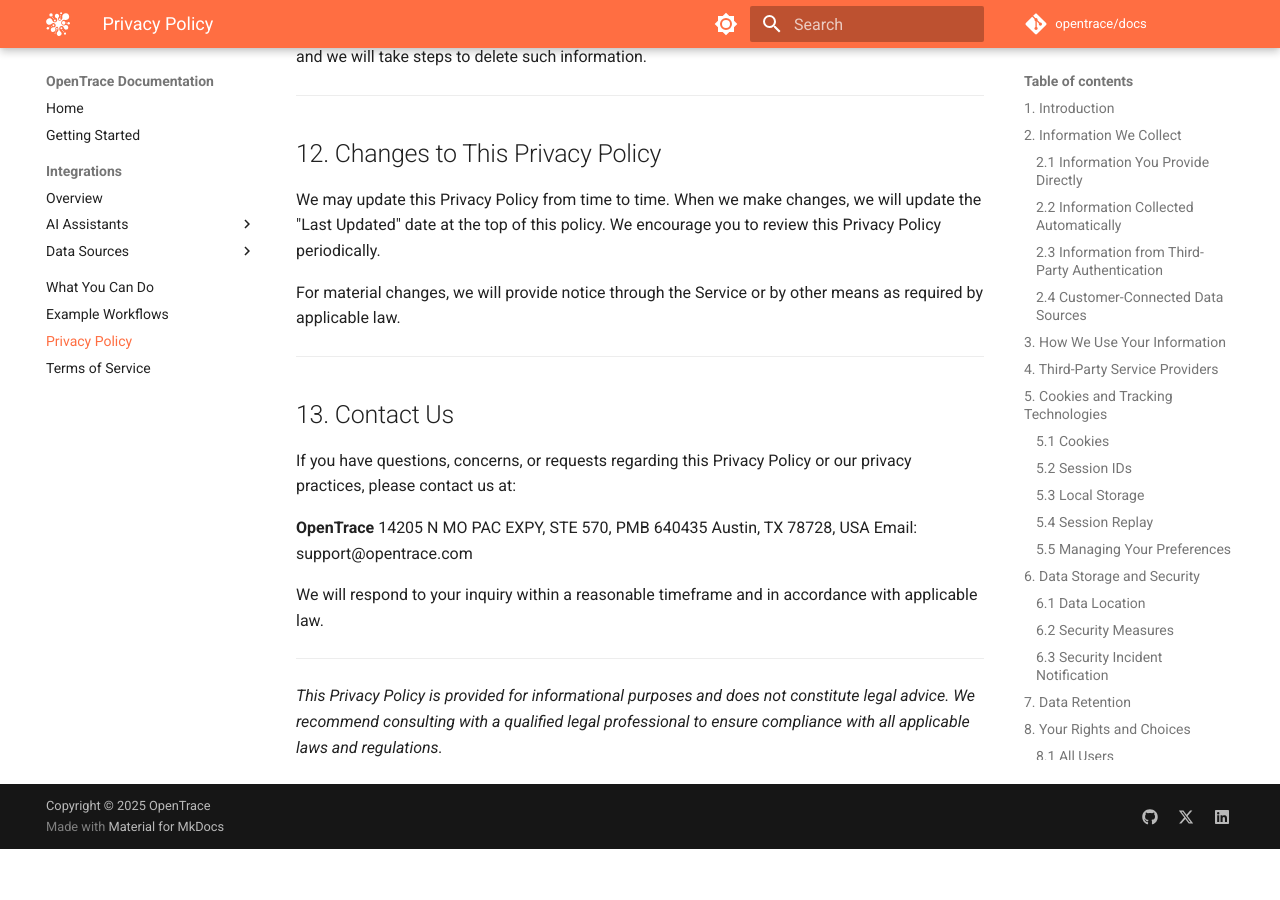
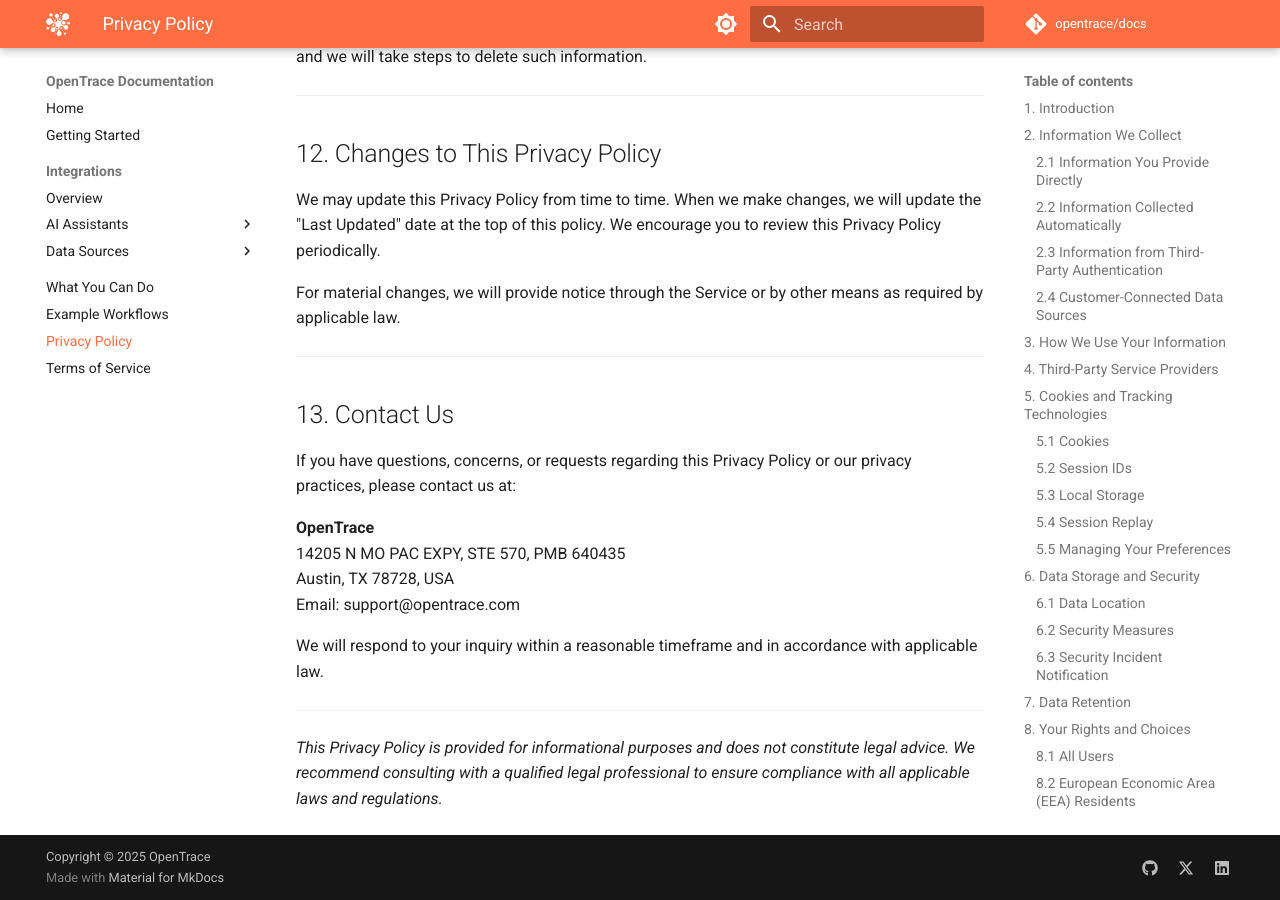
Before and after one commit to opentrace/docs, an MkDocs documentation site: the page built from docs/privacy-policy.md, in a window 1280 px wide and 900 px high, scrolled down 7537 px. Built offline with MkDocs 1.6.1 and Material for MkDocs 9.7.7, drawn with Linux system fonts in a browser that asks for light colours; comment, search, counter and statistics services are not loaded; before the commit the page ends 8386 px from its top, so only the background shows below that.

Commit message:
Formatting improvements

```diff
--- a/docs/privacy-policy.md
+++ b/docs/privacy-policy.md
@@ -268,9 +268,9 @@
 
 If you have questions, concerns, or requests regarding this Privacy Policy or our privacy practices, please contact us at:
 
-**OpenTrace**
-14205 N MO PAC EXPY, STE 570, PMB 640435
-Austin, TX 78728, USA
+**OpenTrace**<br/>
+14205 N MO PAC EXPY, STE 570, PMB 640435<br/>
+Austin, TX 78728, USA<br/>
 Email: support@opentrace.com
 
 We will respond to your inquiry within a reasonable timeframe and in accordance with applicable law.
```
Also changed, not shown: docs/terms-of-service.md (+3 -3 lines).
